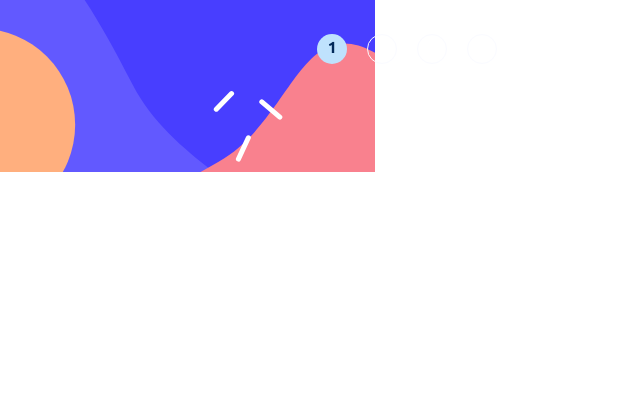
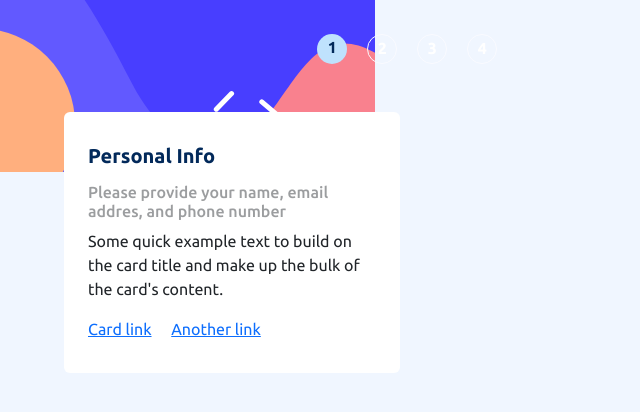
Before and after one commit to Texeraaa/Multi-step_form, a plain HTML site: page step-1-form.html in a window 1280 px wide. Shown: the whole page, without its empty margins (0-640 px from the left). Drawn offline with nearby package versions, Linux system fonts and the light colour scheme.

Commit message:
Criando card

```diff
--- a/assets/styles/card.css
+++ b/assets/styles/card.css
@@ -0,0 +1,17 @@
+.card{
+    background-color: var(--branco);
+    border: none;
+    width: 21rem;
+    top: 14%;
+    left: 5%;
+    padding: 1em .5em;
+}
+.card-title{
+    color: var(--azul-marinho);
+    font-weight: 700;
+}
+.card-subtitle{
+    color: var(--cinza-escuro);
+    opacity: 60%;
+    margin: 15px 0 15px;
+}
--- a/assets/styles/style.css
+++ b/assets/styles/style.css
@@ -18,6 +18,7 @@
 }
 
 body{
+    background-color: var(--magnolia);
     font-size: 1rem;
     font-family: var(--font-family);
 }
--- a/step-1-form.html
+++ b/step-1-form.html
@@ -29,9 +29,20 @@
     </section>
 </header>
 <main>
-
+    <div class="card position-absolute">
+        <div class="card-body">
+          <h5 class="card-title">Personal Info</h5>
+          <h6 class="card-subtitle mb-2 text-muted">Please provide your name, email addres, and phone number</h6>
+          <p class="card-text">Some quick example text to build on the card title and make up the bulk of the card's content.</p>
+          <a href="#" class="card-link">Card link</a>
+          <a href="#" class="card-link">Another link</a>
+        </div>
+      </div>
 </main>
 
+<footer>
+
+</footer>
     <script src="https://cdn.jsdelivr.net/npm/@popperjs/core@2.11.6/dist/umd/popper.min.js" integrity="sha384-oBqDVmMz9ATKxIep9tiCxS/Z9fNfEXiDAYTujMAeBAsjFuCZSmKbSSUnQlmh/jp3" crossorigin="anonymous"></script>
     <script src="https://cdn.jsdelivr.net/npm/bootstrap@5.3.0-alpha1/dist/js/bootstrap.min.js" integrity="sha384-mQ93GR66B00ZXjt0YO5KlohRA5SY2XofN4zfuZxLkoj1gXtW8ANNCe9d5Y3eG5eD" crossorigin="anonymous"></script>
     <script src="https://cdn.jsdelivr.net/npm/bootstrap@5.3.0-alpha1/dist/js/bootstrap.bundle.min.js" integrity="sha384-w76AqPfDkMBDXo30jS1Sgez6pr3x5MlQ1ZAGC+nuZB+EYdgRZgiwxhTBTkF7CXvN" crossorigin="anonymous"></script>
```
